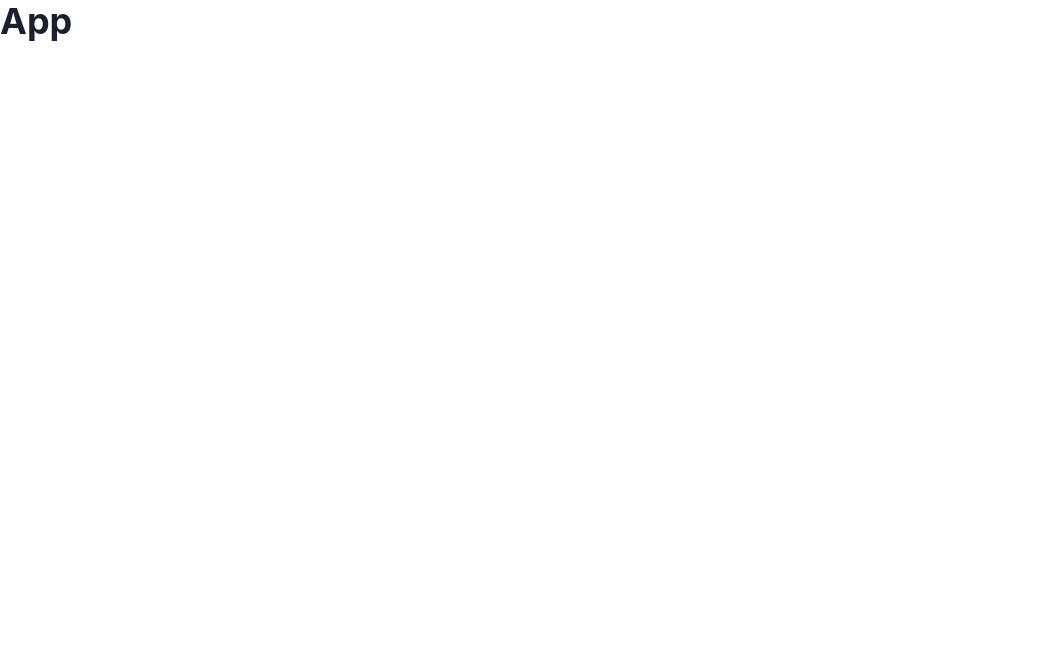
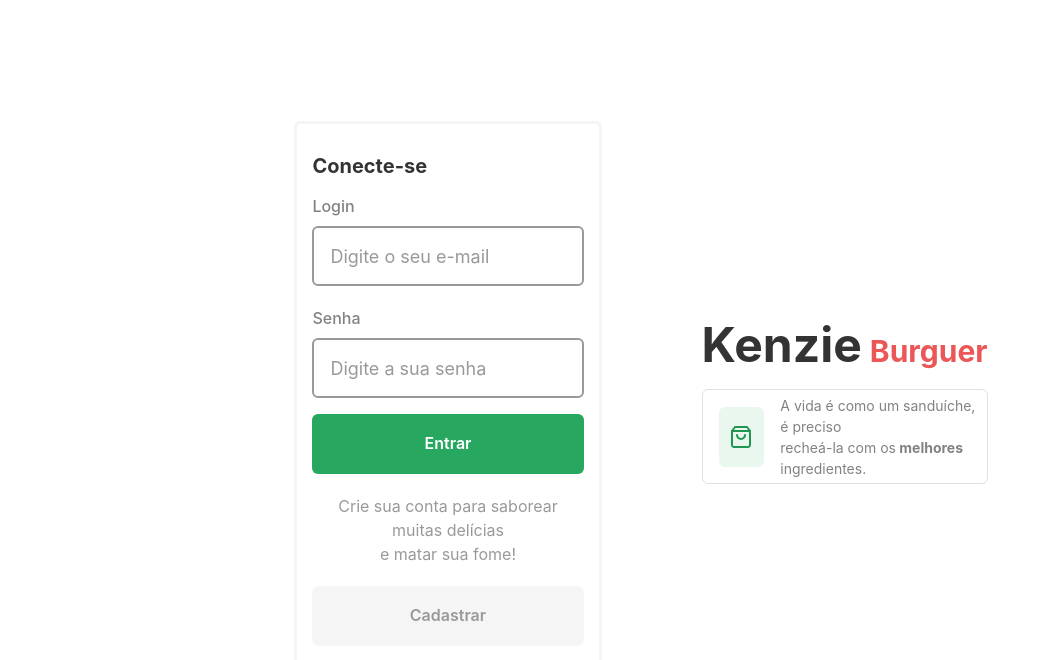
Before and after one commit to brunnomiguel/hamburgueria-react-typescript, a React (Create React App) app: page / in a window 1280 px wide. Shown: the top 660 px of the page, without its empty margins (0-1050 px from the left). Built offline with nearby package versions, Linux system fonts and the light colour scheme.

Commit message:
feat: sign in page with separation in the components for sign in info and sign in form using react-hook-form and yup and too chakra ui react

```diff
--- a/src/App.tsx
+++ b/src/App.tsx
@@ -1,3 +1,10 @@
 import { Heading } from "@chakra-ui/react";
+import { SignIn } from "./pages/SignIn";
 
-export const App = () => <Heading>App</Heading>;
+export const App = () => {
+  return (
+    <>
+      <SignIn />
+    </>
+  );
+};
--- a/src/components/Input.tsx
+++ b/src/components/Input.tsx
@@ -5,6 +5,7 @@
   useCallback,
   ForwardRefRenderFunction,
 } from "react";
+
 import {
   FormControl,
   FormErrorMessage,
@@ -29,10 +30,10 @@
 };
 
 const inputVariation: inputVariationOptions = {
-  error: "red.500",
-  default: "grey.200",
-  focus: "purple.800",
-  filled: "green.500",
+  error: "negative.600",
+  default: "grey.300",
+  focus: "grey.600",
+  filled: "success.600",
 };
 
 const InputBase: ForwardRefRenderFunction<HTMLInputElement, InputProps> = (
@@ -61,7 +62,7 @@
   }, [error, value]);
 
   return (
-    <FormControl>
+    <FormControl isInvalid={!!error}>
       {!!label && <FormLabel color="grey.400">{label}</FormLabel>}
 
       <InputGroup flexDirection="column">
@@ -71,16 +72,24 @@
           onChangeCapture={(event) => setValue(event.currentTarget.value)}
           color={inputVariation[variation]}
           borderColor={inputVariation[variation]}
+          border="2px solid"
           bg="white"
           variant="outline"
           size="lg"
           h="60px"
+          _hover={{ bg: "grey.50" }}
+          _placeholder={{ color: "grey.300" }}
+          _focus={{
+            bg: "grey.50",
+            border: "2px solid",
+            borderColor: "grey.600",
+          }}
           ref={ref}
           {...rest}
         />
 
         {Icon && (
-          <InputRightElement>
+          <InputRightElement color={inputVariation[variation]} mt="2.5">
             <Icon />
           </InputRightElement>
         )}
--- /dev/null
+++ b/src/pages/SignIn/SignInForm.tsx
@@ -0,0 +1,97 @@
+import { Text, Box, Grid, Button, Heading, VStack } from "@chakra-ui/react";
+
+import { useForm } from "react-hook-form";
+import { signInSchema } from "./signInSchema";
+import { yupResolver } from "@hookform/resolvers/yup";
+
+import { useState } from "react";
+import { useHistory } from "react-router-dom";
+
+import { Input } from "../../components/Input";
+
+interface SignInData {
+  email: string;
+  password: string;
+}
+
+export const SignInForm = () => {
+  const [loading, setLoading] = useState(false);
+
+  const history = useHistory();
+
+  const {
+    register,
+    handleSubmit,
+    reset,
+    formState: { errors },
+  } = useForm<SignInData>({
+    resolver: yupResolver(signInSchema),
+  });
+
+  const handleSignIn = (data: SignInData) => {
+    console.log(data);
+  };
+
+  return (
+    <Grid
+      as="form"
+      onSubmit={handleSubmit(handleSignIn)}
+      mt={["4", "4", "0"]}
+      w={["100%", "100%", "40%", "40%"]}
+      padding="30px 15px"
+      border="3px solid"
+      borderColor="grey.50"
+      borderRadius="md"
+      bg="white"
+      color="grey.600"
+    >
+      <Heading size="md">Conecte-se</Heading>
+      <VStack mt="4" spacing="5">
+        <Input
+          placeholder="Digite o seu e-mail"
+          label="Login"
+          type="email"
+          error={errors.email}
+          {...register("email")}
+        />
+        <Input
+          placeholder="Digite a sua senha"
+          label="Senha"
+          type="password"
+          error={errors.password}
+          {...register("password")}
+        />
+      </VStack>
+      <VStack mt="4" spacing="5">
+        <Button
+          isLoading={loading}
+          bg="primary.600"
+          color="white"
+          w="100%"
+          h="60px"
+          borderRadius="6px"
+          type="submit"
+          _hover={{ bg: "success.600" }}
+        >
+          Entrar
+        </Button>
+        <Text color="grey.300" textAlign="center">
+          Crie sua conta para saborear muitas delícias <br /> e matar sua fome!
+        </Text>
+        <Button
+          bg="grey.50"
+          w="100%"
+          color="grey.300"
+          h="60px"
+          borderRadius="8px"
+          onClick={() => history.push("/signup")}
+          _hover={{
+            bg: "grey.100",
+          }}
+        >
+          Cadastrar
+        </Button>
+      </VStack>
+    </Grid>
+  );
+};
--- /dev/null
+++ b/src/pages/SignIn/SignInInfo.tsx
@@ -0,0 +1,50 @@
+import { Center, Flex, Grid, Heading, Image, Text } from "@chakra-ui/react";
+
+import IconInfo from "../../assets/icon-login-info.svg";
+
+export const SignInInfo = () => {
+  return (
+    <Grid
+      w={["100%", "100%", "50%", "50%"]}
+      paddingLeft={["0", "0", "100px", "100px"]}
+    >
+      <Heading
+        display="flex"
+        alignItems="baseline"
+        fontSize="5xl"
+        as="h1"
+        color="grey.600"
+      >
+        Kenzie
+        <Text color="secondary.600" ml="2" fontSize="3xl">
+          Burguer
+        </Text>
+      </Heading>
+      <Flex
+        borderRadius="md"
+        mt="4"
+        border="1px solid"
+        borderColor="grey.100"
+        maxW="380px"
+        h="95px"
+        align="center"
+        padding="2"
+        paddingLeft="4"
+      >
+        <Center
+          backgroundColor="primaryBlur.600"
+          fontSize="2xl"
+          borderRadius="md"
+          w="60px"
+          h="60px"
+        >
+          <Image src={IconInfo} color="primary.600" />
+        </Center>
+        <Text color="grey.400" fontSize="sm" ml="4">
+          A vida é como um sanduíche, é preciso <br /> recheá-la com os
+          <b> melhores</b> <br /> ingredientes.
+        </Text>
+      </Flex>
+    </Grid>
+  );
+};
--- a/src/pages/SignIn/index.tsx
+++ b/src/pages/SignIn/index.tsx
@@ -1,3 +1,26 @@
-import { Heading } from "@chakra-ui/react";
+import { Flex } from "@chakra-ui/react";
 
-export const SignIn = () => <Heading>SignIn</Heading>;
+import { SignInForm } from "./SignInForm";
+import { SignInInfo } from "./SignInInfo";
+
+export const SignIn = () => {
+  return (
+    <Flex
+      padding={["10px 15px", "10px 15px", "0", "0"]}
+      height={["auto", "auto", "100vh", "100vh"]}
+      alignItems="center"
+      justifyContent="center"
+      color="white"
+    >
+      <Flex
+        w={["100%", "100%", "90%", "60%"]}
+        justifyContent="center"
+        flexDirection={["column-reverse", "column-reverse", "row", "row"]}
+        alignItems="center"
+      >
+        <SignInForm />
+        <SignInInfo />
+      </Flex>
+    </Flex>
+  );
+};
--- /dev/null
+++ b/src/pages/SignIn/signInSchema.ts
@@ -0,0 +1,6 @@
+import * as yup from "yup";
+
+export const signInSchema = yup.object().shape({
+  email: yup.string().required("E-mail obrigatório").email("E-mail inválido!"),
+  password: yup.string().required("Senha obrigatória"),
+});
--- a/src/styles/theme.ts
+++ b/src/styles/theme.ts
@@ -11,6 +11,9 @@
     },
     primary: {
       600: "#27a760",
+    },
+    primaryBlur: {
+      600: "#27AE601A"
     },
     secondary: {
       600: "#EB5757",
```
Also changed, not shown: src/assets/icon-login-info.svg (added), 1 other file (tests, documents, lock files or other folders).
